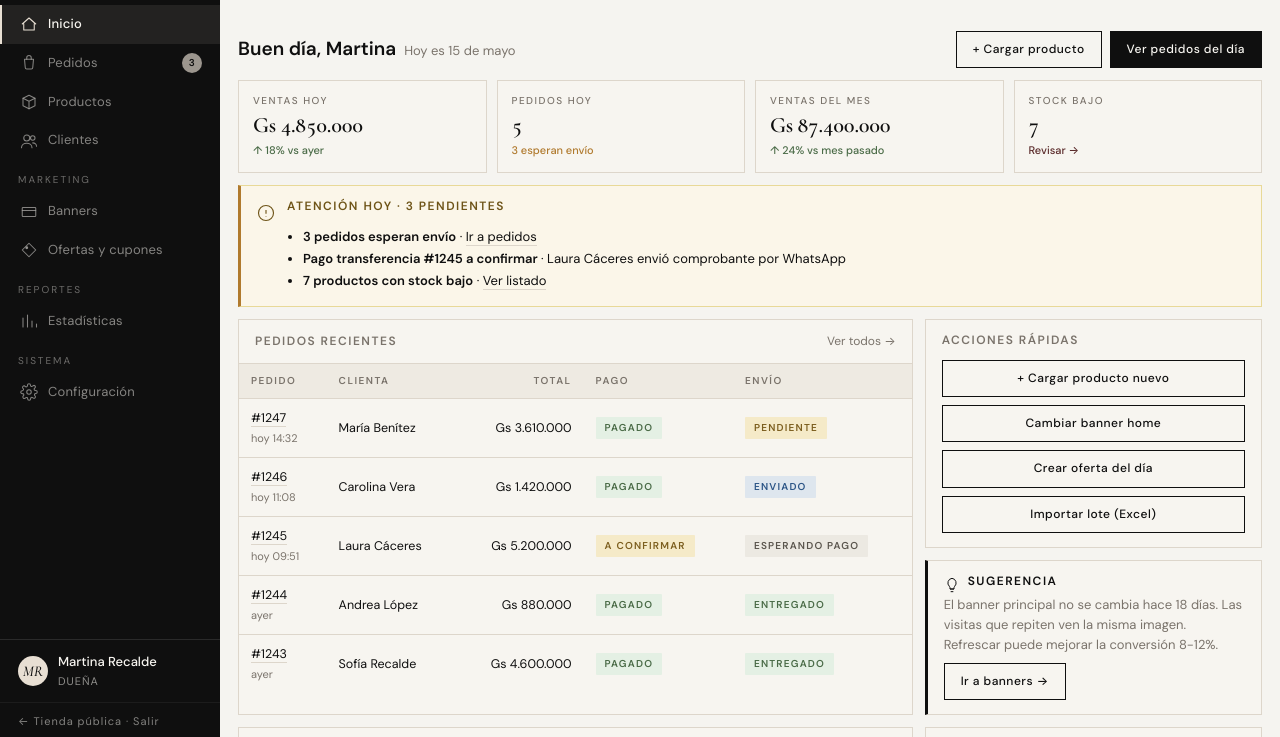
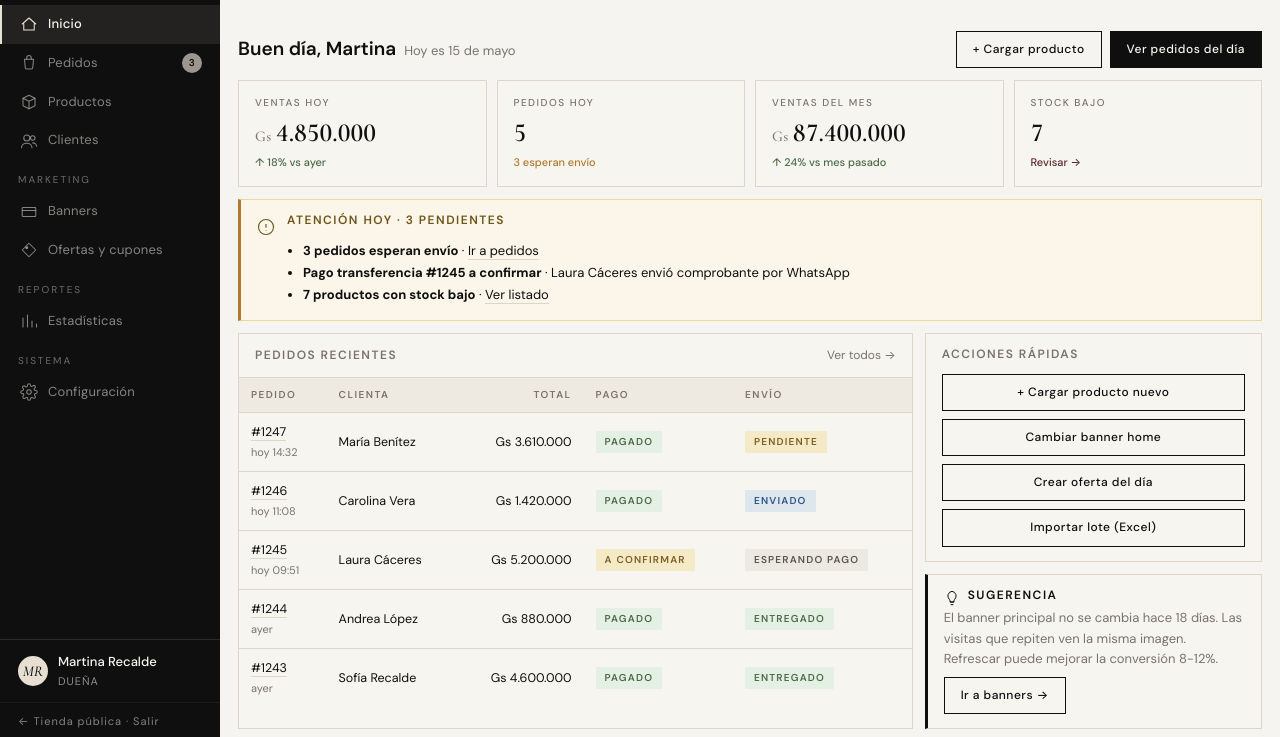
Before and after one commit to MULTIPLAZA/momar-tienda, a plain HTML site: page admin/index.html in a window 1280 px wide. Shown: the part 57-794 px from the top of the page. Drawn offline with nearby package versions, Linux system fonts and the light colour scheme.

Commit message:
Improve KPI value legibility (font, spacing, Gs as currency span)
- font-size 22px -> 26px
- font-weight 600 -> 700 (added DM Sans 700 to Google Fonts link in all admin HTMLs)
- letter-spacing -0.3px -> 0 (negative tracking was crushing the digits)
- line-height 1.15 -> 1.2
- Added font-feature-settings: tnum + lnum for proper tabular lining numerals
- Added .kpi__currency span (15px weight 500 in text-soft, +4px margin-right)
  Separates 'Gs' visually from the number so the number is the hero.
  Pattern used by Stripe/Brex dashboards for currency KPIs.
- New helper MOMAR_kpiGs(n) in admin-data that wraps Gs + formats number
- Applied to dynamic KPIs in admin/index.html and static KPIs in
  admin/clientes.html and admin/estadisticas.html

```diff
--- a/admin/css/admin-2026-05-15.css
+++ b/admin/css/admin-2026-05-15.css
@@ -319,10 +319,25 @@ body:has(.admin-shell) {
   gap: 10px;
   margin-bottom: var(--space-3);
 }
-.kpi { background: var(--color-bg); padding: 12px 14px; border: 1px solid var(--color-line); }
-.kpi__label { font-size: 10px; letter-spacing: 1.5px; text-transform: uppercase; color: var(--color-text-soft); margin-bottom: 4px; font-weight: 500; }
-.kpi__value { font-size: 22px; font-weight: 600; letter-spacing: -0.3px; line-height: 1.15; font-variant-numeric: tabular-nums; }
-.kpi__delta { font-size: 11px; color: var(--color-success); margin-top: 4px; letter-spacing: 0; font-weight: 500; }
+.kpi { background: var(--color-bg); padding: 14px 16px; border: 1px solid var(--color-line); }
+.kpi__label { font-size: 10px; letter-spacing: 1.5px; text-transform: uppercase; color: var(--color-text-soft); margin-bottom: 6px; font-weight: 500; }
+.kpi__value {
+  font-size: 26px;
+  font-weight: 700;
+  letter-spacing: 0;
+  line-height: 1.2;
+  font-variant-numeric: tabular-nums;
+  font-feature-settings: "tnum" 1, "lnum" 1;
+  color: var(--color-text);
+}
+.kpi__value .kpi__currency {
+  font-size: 15px;
+  font-weight: 500;
+  color: var(--color-text-soft);
+  margin-right: 4px;
+  letter-spacing: 0.5px;
+}
+.kpi__delta { font-size: 11px; color: var(--color-success); margin-top: 6px; letter-spacing: 0; font-weight: 500; }
 .kpi__delta--warn { color: #B07A2E; }
 .kpi__delta--bad { color: var(--color-sale); }
 
--- a/admin/index.html
+++ b/admin/index.html
@@ -6,7 +6,7 @@
   <title>Inicio · MoMar Admin</title>
   <link rel="preconnect" href="https://fonts.googleapis.com">
   <link rel="preconnect" href="https://fonts.gstatic.com" crossorigin>
-  <link href="https://fonts.googleapis.com/css2?family=Cormorant+Garamond:ital,wght@0,400;0,500;0,600;1,400;1,500;1,600&family=DM+Sans:wght@300;400;500;600&display=swap" rel="stylesheet">
+  <link href="https://fonts.googleapis.com/css2?family=Cormorant+Garamond:ital,wght@0,400;0,500;0,600;1,400;1,500;1,600&family=DM+Sans:wght@300;400;500;600;700&display=swap" rel="stylesheet">
   <link rel="stylesheet" href="css/admin-2026-05-15.css">
 </head>
 <body>
@@ -122,10 +122,11 @@
     const fmt = window.MOMAR_fmtGs;
 
     const k = window.MOMAR_KPIS;
+    const gs = window.MOMAR_kpiGs;
     document.querySelector('.js-kpis').innerHTML = `
       <div class="kpi">
         <div class="kpi__label">Ventas hoy</div>
-        <div class="kpi__value">${fmt(k.ventas_hoy)}</div>
+        <div class="kpi__value">${gs(k.ventas_hoy)}</div>
         <div class="kpi__delta">↑ ${k.ventas_hoy_delta}% vs ayer</div>
       </div>
       <div class="kpi">
@@ -135,7 +136,7 @@
       </div>
       <div class="kpi">
         <div class="kpi__label">Ventas del mes</div>
-        <div class="kpi__value">${fmt(k.ventas_mes)}</div>
+        <div class="kpi__value">${gs(k.ventas_mes)}</div>
         <div class="kpi__delta">↑ ${k.ventas_mes_delta}% vs mes pasado</div>
       </div>
       <div class="kpi">
--- a/admin/js/admin-data-2026-05-15.js
+++ b/admin/js/admin-data-2026-05-15.js
@@ -110,6 +110,12 @@ window.MOMAR_KPIS = {
 };
 
 // Helpers reutilizables
+// Helper KPI: separa "Gs" visualmente del número para mejor legibilidad
+window.MOMAR_kpiGs = function(n) {
+  const num = n.toString().replace(/\B(?=(\d{3})+(?!\d))/g, '.');
+  return '<span class="kpi__currency">Gs</span>' + num;
+};
+
 window.MOMAR_pillPago = function(estado) {
   const map = {
     pagado: '<span class="pill pill--green">Pagado</span>',
```
Also changed, not shown: admin/banners.html (+1 -1 lines), admin/clientes.html (+2 -2 lines), admin/configuracion.html (+1 -1 lines), admin/estadisticas.html (+3 -3 lines), admin/login.html (+1 -1 lines), admin/ofertas.html (+1 -1 lines), admin/pedido.html (+1 -1 lines), admin/pedidos.html (+1 -1 lines), admin/producto-edit.html (+1 -1 lines), admin/productos.html (+1 -1 lines).
